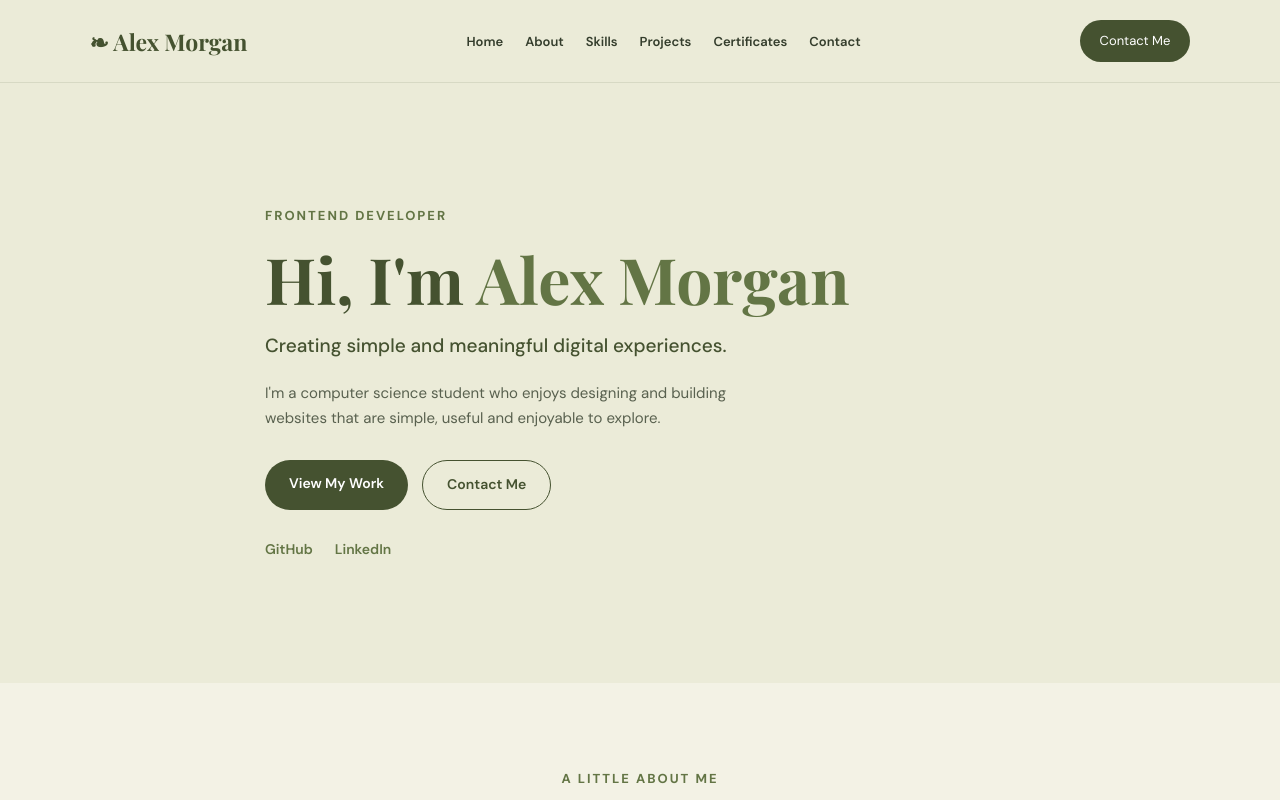
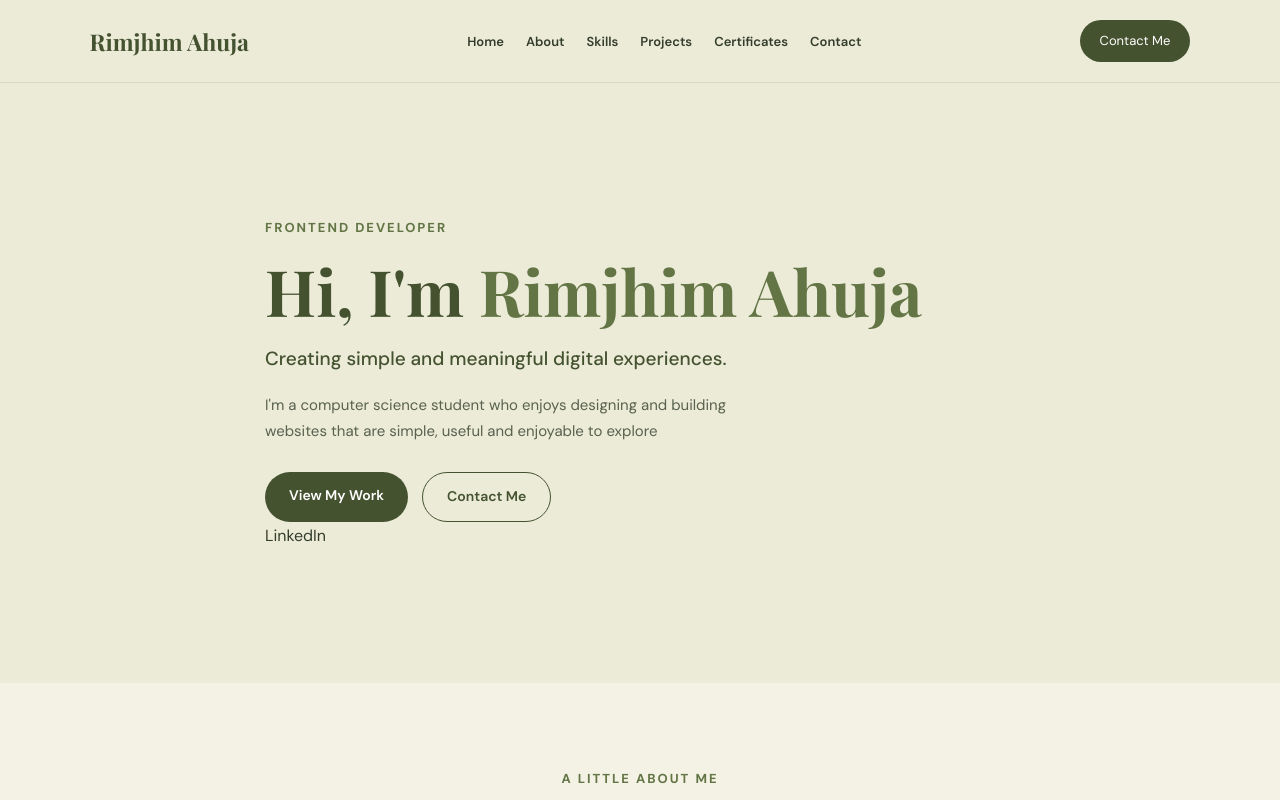
Before and after one commit to Rimjhimahuja/rimjhimahuja.github.io, a plain HTML site: page index.html in a window 1280 px wide. Shown: the top 800 px of the page. Drawn offline with nearby package versions, Linux system fonts and the light colour scheme.

Commit message:
Update index.html

```diff
--- a/index.html
+++ b/index.html
@@ -22,7 +22,7 @@
   <!-- Navigation -->
   <header class="header">
     <nav class="navbar">
-      <a href="#home" class="logo">❧ Alex Morgan</a>
+      <a href="#home" class="logo"> Rimjhim Ahuja</a>
 
       <ul class="nav-links">
         <li><a href="#home">Home</a></li>
@@ -46,7 +46,7 @@
         <p class="tag">Frontend Developer</p>
 
         <h1>
-          Hi, I'm <span>Alex Morgan</span>
+          Hi, I'm <span>Rimjhim Ahuja</span>
         </h1>
 
         <h2>Creating simple and meaningful digital experiences.</h2>
@@ -54,7 +54,8 @@
         <p class="hero-description">
           I'm a computer science student who enjoys designing
           and building websites that are simple, useful and
-          enjoyable to explore.
+          enjoyable to explore
+
         </p>
 
         <div class="hero-buttons">
@@ -66,10 +67,6 @@
             Contact Me
           </a>
         </div>
-
-        <div class="social-links">
-          <a href="https://github.com/" target="_blank"
-             rel="noopener noreferrer">GitHub</a>
 
           <a href="https://www.linkedin.com/" target="_blank"
              rel="noopener noreferrer">LinkedIn</a>
```
